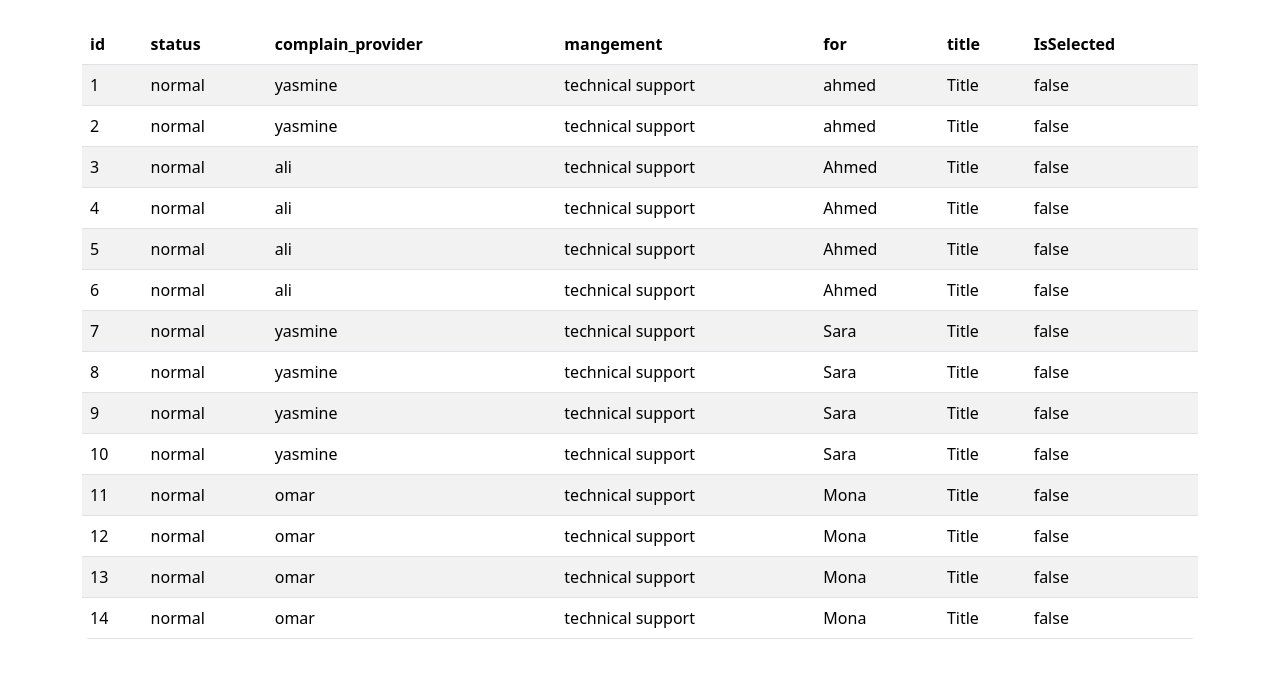
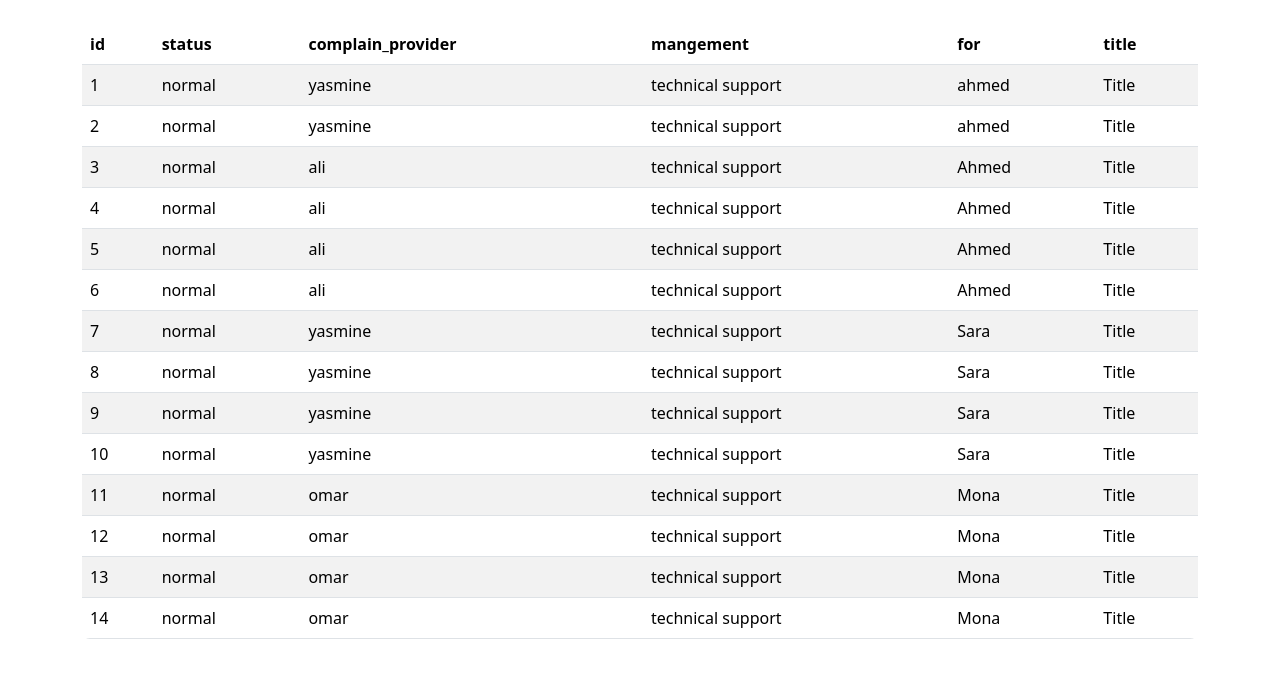
Before and after one commit to ahmedsaad412/GridView, an Angular app: page / in a window 1280 px wide. Shown: the top 678 px of the page. Built offline with nearby package versions, Linux system fonts and the light colour scheme.

Commit message:
test branch

```diff
--- a/src/app/app.component.ts
+++ b/src/app/app.component.ts
@@ -11,7 +11,7 @@ import { RouterOutlet } from '@angular/router';
 })
 export class AppComponent {
 
-  Headers: string[] = ['id', 'status', 'complain_provider' ,'mangement','for','title','IsSelected'];
+  Headers: string[] = ['id', 'status', 'complain_provider' ,'mangement','for','title'];
   Tickets: any[] = [
     { id: 1,status:"normal", complain_provider:"yasmine" ,mangement:"technical support" ,for:"ahmed" ,title: "Title ",  IsSelected: false },
     { id: 2,status:"normal", complain_provider:"yasmine" ,mangement:"technical support" ,for:"ahmed" ,title: "Title ",  IsSelected: false },
```
